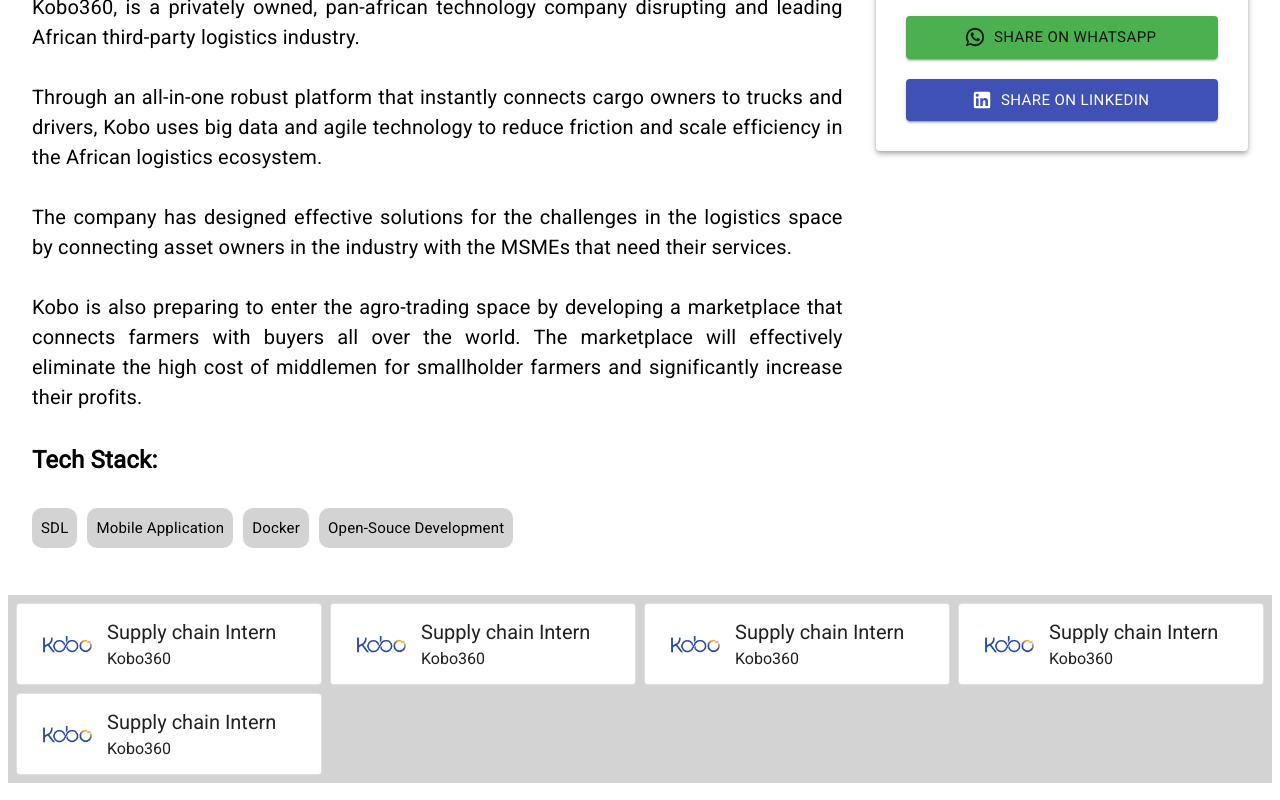
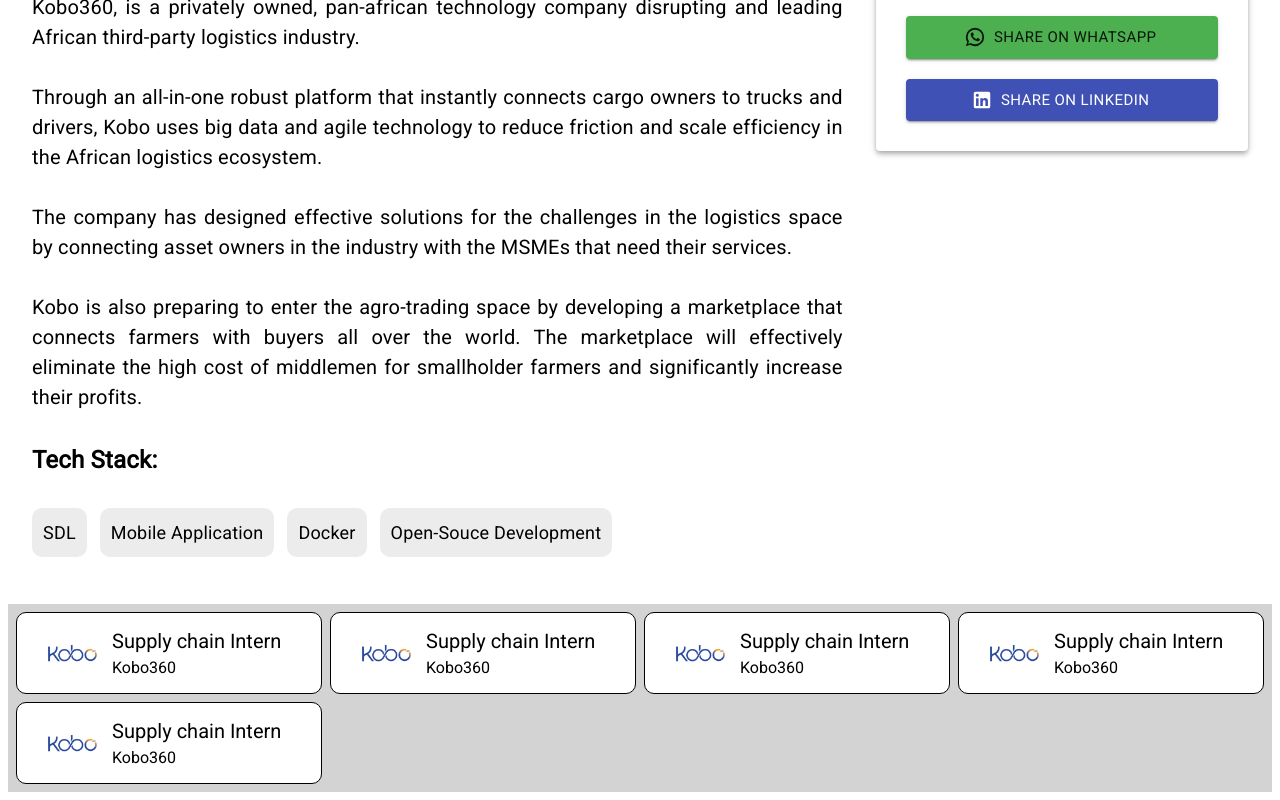
Before and after one commit to Sinharitik589/Project, a React (Create React App) app: page / in a window 1280 px wide. Shown: the part 407-1207 px from the top of the page. Built offline with nearby package versions, Linux system fonts and the light colour scheme.

Commit message:
changed chip

```diff
--- a/src/Components/Cards.js
+++ b/src/Components/Cards.js
@@ -1,18 +1,20 @@
 import React from "react";
 import "../App.css";
-import { Paper, Hidden } from "@material-ui/core";
 
 const Cards = (props) => {
   return (
     <div>
-      <Paper variant="outlined">
-        {
       <div
         className="cards"
         style={{
           height: 80,
           paddingTop: 0,
-              paddingLeft: 10,
+          paddingLeft: 15,
+          borderStyle: "solid",
+          borderWidth: 1,
+          borderRadius: 10,
+          borderColor: "black",
+          backgroundColor: "white",
         }}
       >
         <div
@@ -52,8 +54,6 @@
           </div>
         </div>
       </div>
-        }
-      </Paper>
     </div>
   );
 };
--- a/src/Components/Chip.js
+++ b/src/Components/Chip.js
@@ -7,13 +7,13 @@
       <Hidden only={["xs"]}>
         <div
           style={{
-            padding: 9,
+            padding: 11,
             borderRadius: 10,
-            backgroundColor: "#D3D3D3",
-            marginRight: 10,
+            backgroundColor: "#ececec",
+            marginRight: 13,
           }}
         >
-          <div style={{ fontFamily: "'Roboto', sans-serif", fontSize: 15 }}>
+          <div style={{ fontFamily: "'Roboto', sans-serif", fontSize: 18 }}>
             {props.label}
           </div>
         </div>
```
Lines whose indentation alone changed are shown as unchanged.
